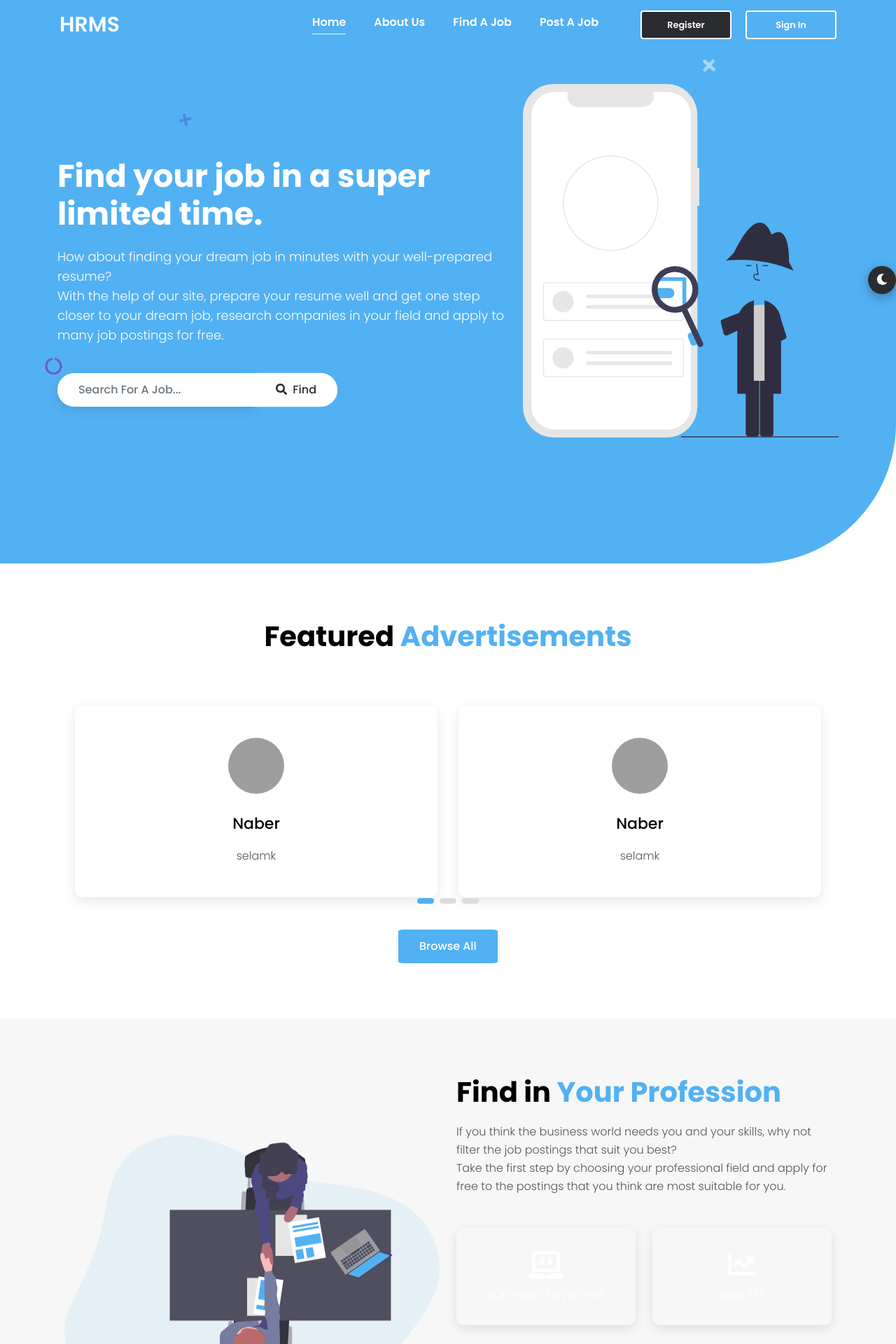
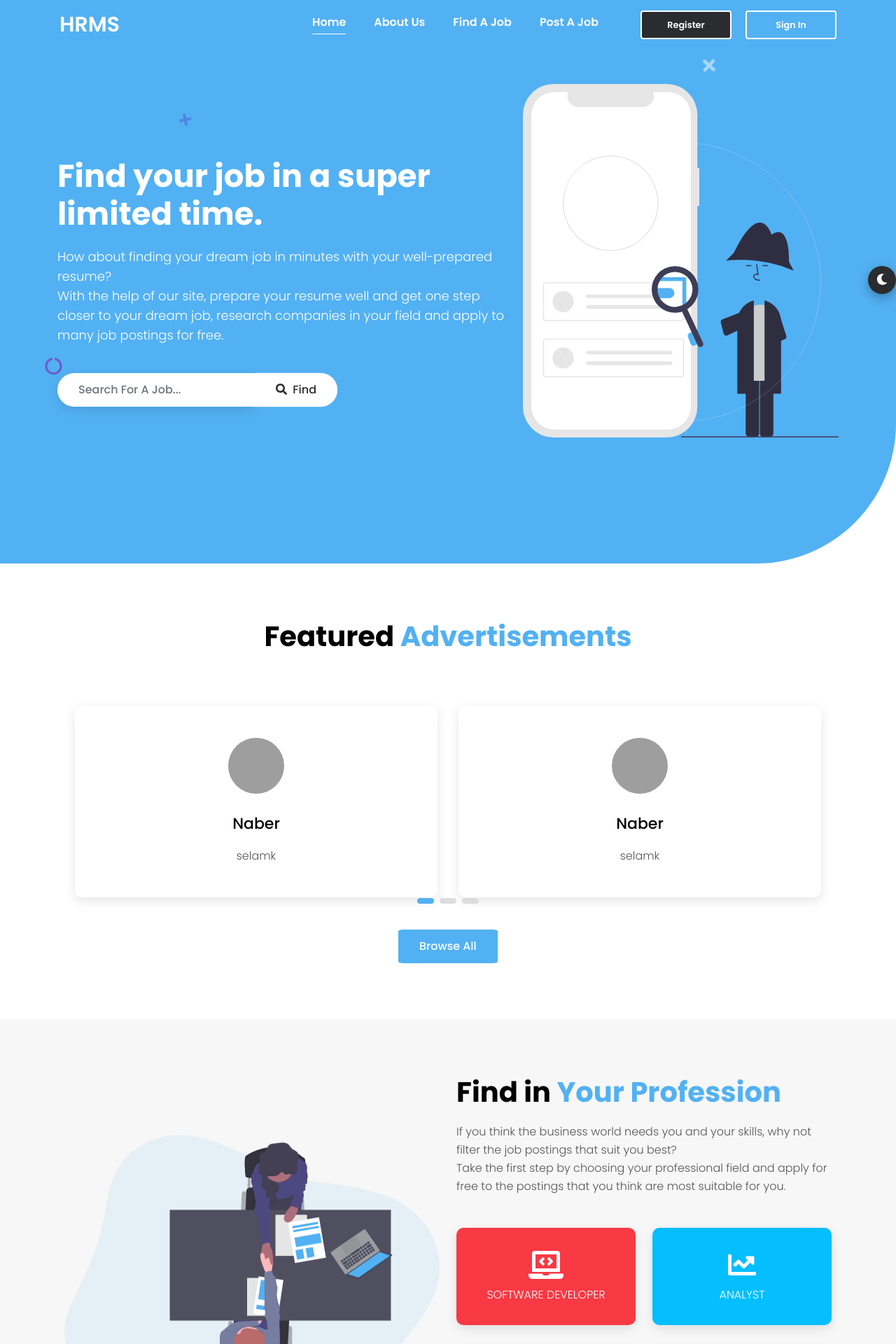
Before and after one commit to Ebubekiryzc/hrms-front-end, a React (Create React App) app: page / in a window 1280 px wide. Shown: the top 1920 px of the page at 70% size. Built offline with nearby package versions, Linux system fonts and the light colour scheme; grey boxes are pictures that could not be loaded.

Commit message:
Some animations edited and added new general style states.

```diff
--- a/src/App.css
+++ b/src/App.css
@@ -89,7 +89,7 @@
     transform: scale(1);
   }
   70% {
-    transform: scale(1.3);
+    transform: scale(1.1);
   }
   100% {
     transform: scale(1);
@@ -167,6 +167,31 @@
   animation: spin_01 7s linear infinite;
 }
 
+.circle {
+  position: absolute;
+  z-index: 1;
+  height: 400px;
+  width: 400px;
+  border: 1px solid rgba(255, 255, 255, 0.2);
+  border-radius: 50%;
+  top: 50%;
+  left: 50%;
+  transform: translate(-50%, -50%);
+}
+
+.circle::before {
+  content: "";
+  position: absolute;
+  height: 60px;
+  width: 60px;
+  background-color: rgba(255, 255, 255, 0.4);
+  border-radius: 50%;
+  left: 30px;
+  top: 30px;
+  transform-origin: 170px 170px;
+  animation: spin_01 10s linear infinite;
+}
+
 .section-padding {
   padding: 80px;
 }
@@ -185,6 +210,23 @@
 
 .section-title h2 span {
   color: var(--main-color);
+}
+
+
+.item-style-0 {
+  background-color: var(--color-10);
+}
+.item-style-1 {
+  background-color: var(--color-9);
+}
+.item-style-2 {
+  background-color: var(--color-3);
+}
+.item-style-3 {
+  background-color: var(--color-2);
+}
+.item-style-4 {
+  background-color: var(--color-8);
 }
 
 @media (max-width: 767px) {
```
